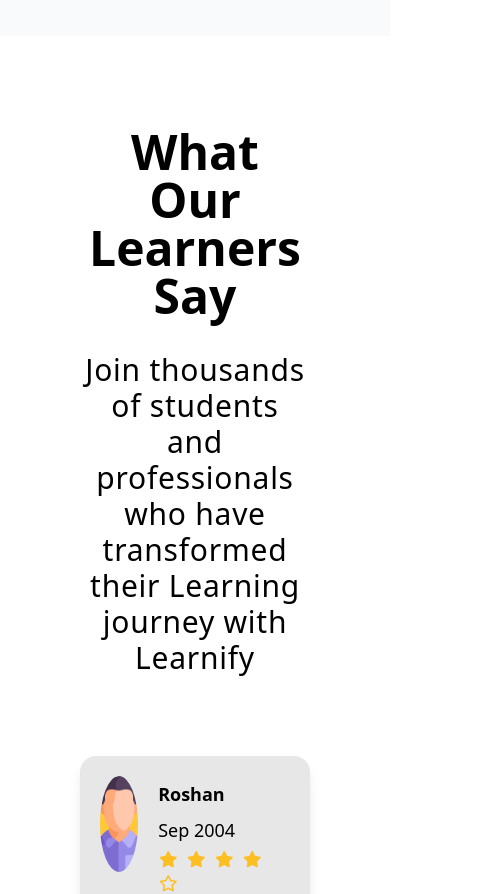
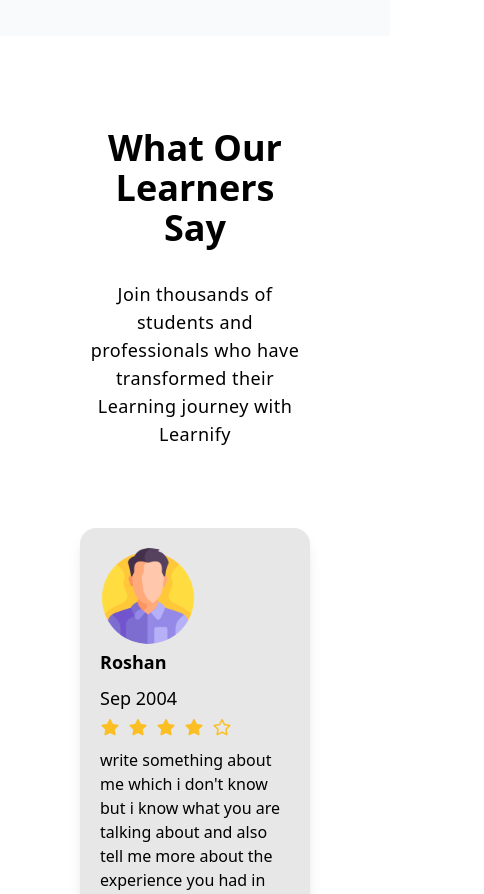
Before and after one commit to webteamaleadvinit-dotcom/learnify, a React (Vite) app: page / in a window 390 px wide. Shown: the part 3360-4254 px from the top of the page, 484 px wide, since content can reach past the window. Built offline with nearby package versions, Linux system fonts and the light colour scheme.

Commit message:
change styling

```diff
--- a/src/components/Footer.jsx
+++ b/src/components/Footer.jsx
@@ -14,7 +14,7 @@
                         </div>
                     </div>
 
-                    <div className="p-8 text-center">
+                    <div className="p-8 md:text-center">
                         <h5 className="text-lg font-semibold leading-loose">Platform</h5>
                         <ul>
                             <li className="leading-loose">Features</li>
@@ -24,7 +24,7 @@
                         </ul>
                     </div>
 
-                    <div className="p-8 text-center">
+                    <div className="p-8 md:text-center">
                         <h5 className="text-lg font-semibold leading-loose">Support</h5>
                         <ul>
                             <li><a href="" className="leading-loose">Help Center</a></li>
@@ -34,7 +34,7 @@
                         </ul>
                     </div>
 
-                    <div className="p-8 text-center">
+                    <div className="p-8 md:text-center">
                         <h5 className="text-lg font-semibold leading-loose">Company</h5>
                         <ul>
                             <li><a href="" className="leading-loose">About us</a></li>
--- a/src/components/Learnersay.jsx
+++ b/src/components/Learnersay.jsx
@@ -30,8 +30,8 @@
         <>
             <section className="mb-8 mt-8">
                 <div className="container mx-auto text-center px-20 py-15">
-                    <h3 className="text-5xl font-bold mb-8">What Our Learners Say</h3>
-                    <p className="text-3xl tracking-wide">Join thousands of students and professionals who have transformed their Learning journey with Learnify</p>
+                    <h3 className="text-4xl md:text-5xl font-bold mb-8">What Our Learners Say</h3>
+                    <p className="text-lg md:text-xl lg:text-3xl tracking-wide">Join thousands of students and professionals who have transformed their Learning journey with Learnify</p>
                 </div>
 
                 <div className="container mx-auto px-20 mt-5">
@@ -39,8 +39,8 @@
                         {
                             client.map(function(item){
                                 return(
-                                    <figure className="bg-[#e7e7e7] p-5 rounded-2xl flex mb-8 shadow-lg">
-                            <div className="w-80 mr-5">
+                                    <figure className="bg-[#e7e7e7] p-5 rounded-2xl md:flex mb-8 shadow-lg">
+                            <div className="w-96 mr-5">
                             <img src={item.img} alt="" className="w-24 h-24 rounded-[50%] object-cover"/>
                             </div>
                             <figcaption className="pb-8">
```
